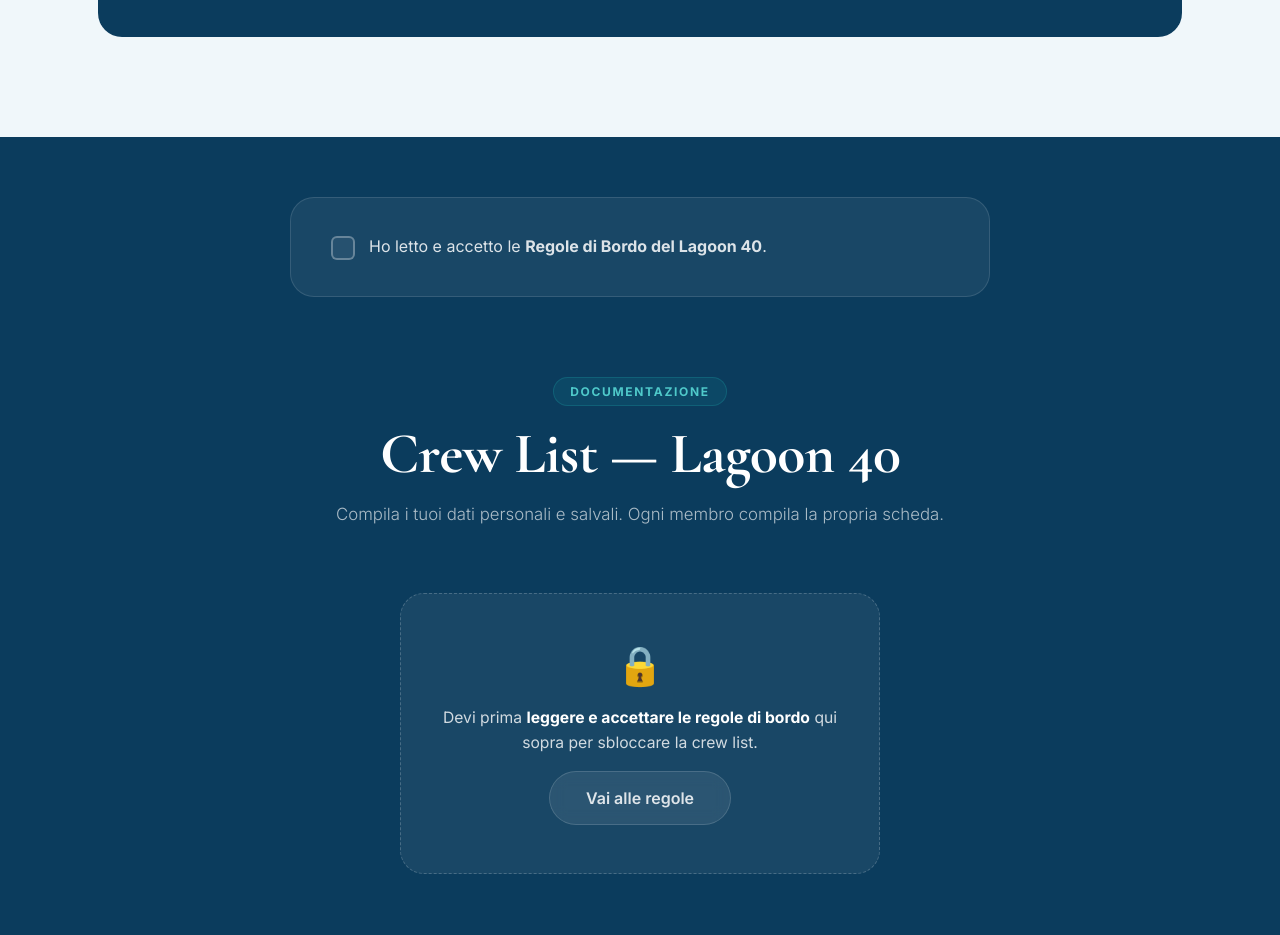
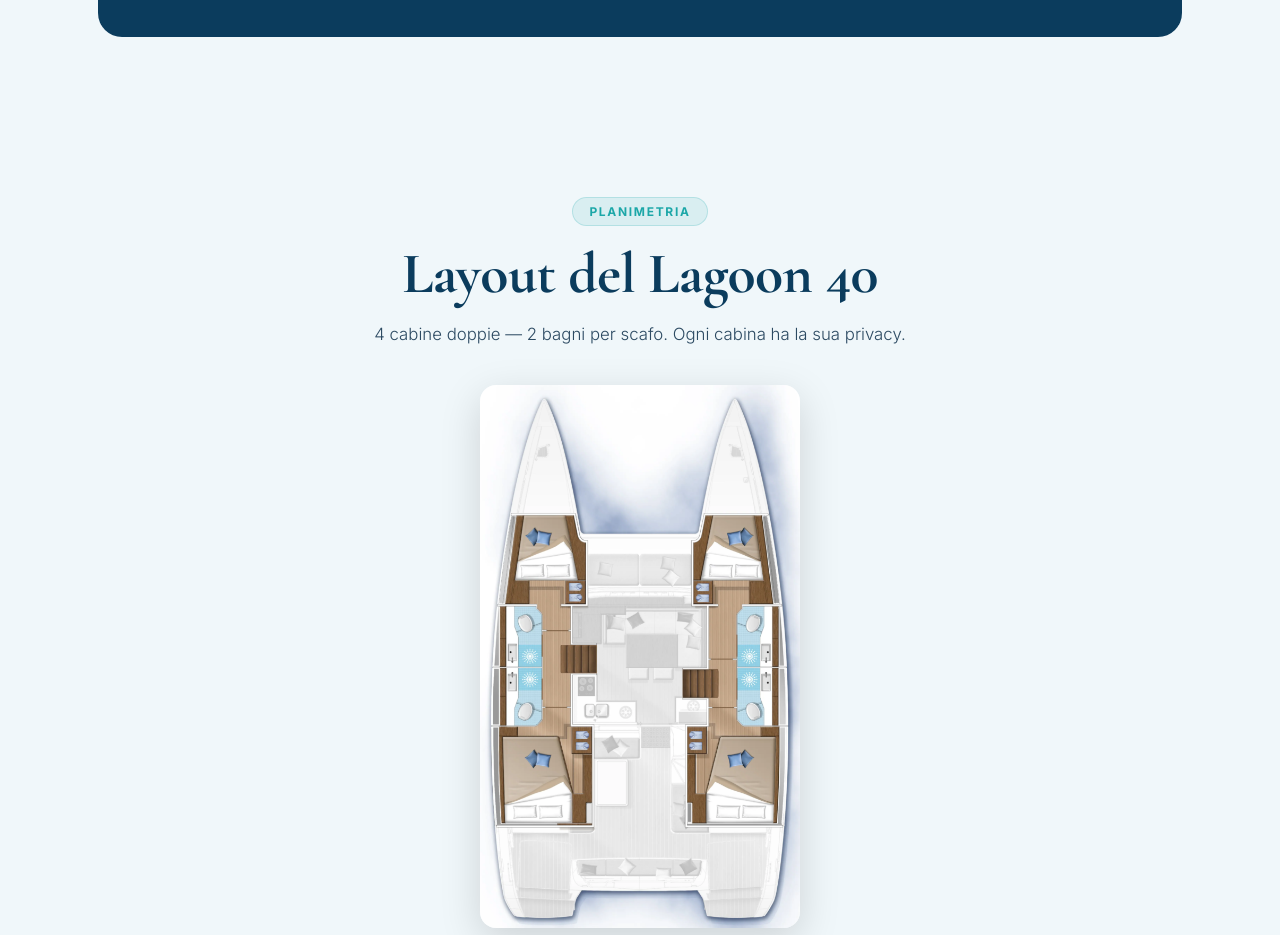
Before and after one commit to lommysly/corsica-sailing-experience, a plain HTML site: page lagoon.html in a window 1280 px wide. Shown: the part 2262-3197 px from the top of the page. Drawn offline with nearby package versions, Linux system fonts and the light colour scheme.

Commit message:
Aggiunge sezione piantina Lagoon 40 con layout 4 cabine in lagoon.html

```diff
--- a/lagoon.html
+++ b/lagoon.html
@@ -179,6 +179,22 @@
     </div>
   </section>
 
+  <!-- PIANTINA LAGOON -->
+  <section style="padding: 60px 0; background: var(--bg-light);">
+    <div class="container">
+      <div class="section-header centered" style="margin-bottom:36px;">
+        <span class="label">Planimetria</span>
+        <h2 class="h2">Layout del Lagoon 40</h2>
+        <p class="section-desc">4 cabine doppie — 2 bagni per scafo. Ogni cabina ha la sua privacy.</p>
+      </div>
+      <div style="text-align:center;">
+        <img src="img/LAGOON-40-4-CABINES-4T-e1743476198632-603x1024.webp"
+             alt="Piantina Lagoon 40 — 4 cabine"
+             style="max-width:320px; width:100%; border-radius:16px; box-shadow:0 12px 40px rgba(0,0,0,.15);" />
+      </div>
+    </div>
+  </section>
+
   <!-- ACCETTAZIONE REGOLE -->
   <section class="accetta-regole">
     <div class="container">
```
Also changed, not shown: img/LAGOON-40-4-CABINES-4T-e1743476198632-603x1024.webp (added).
